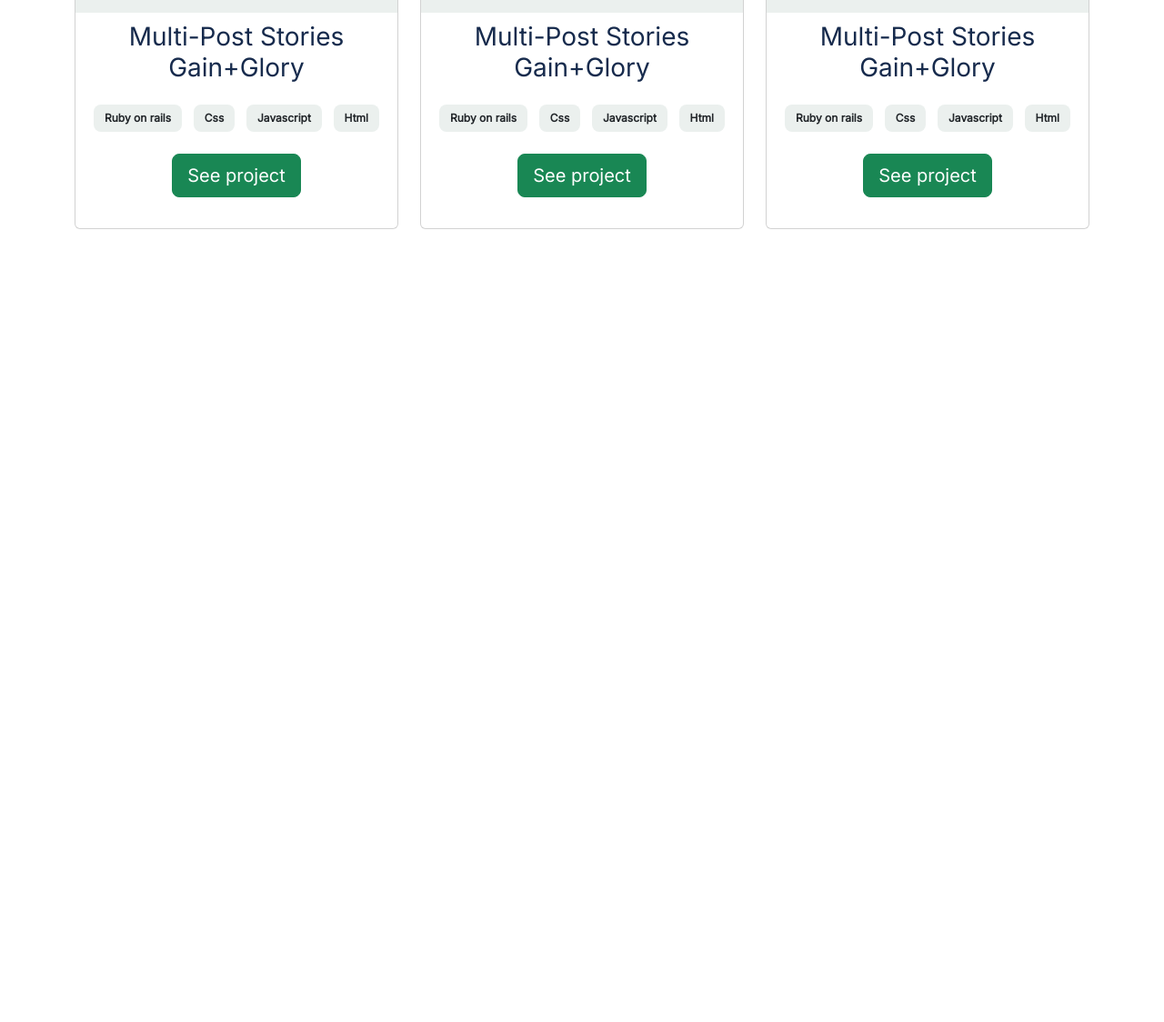
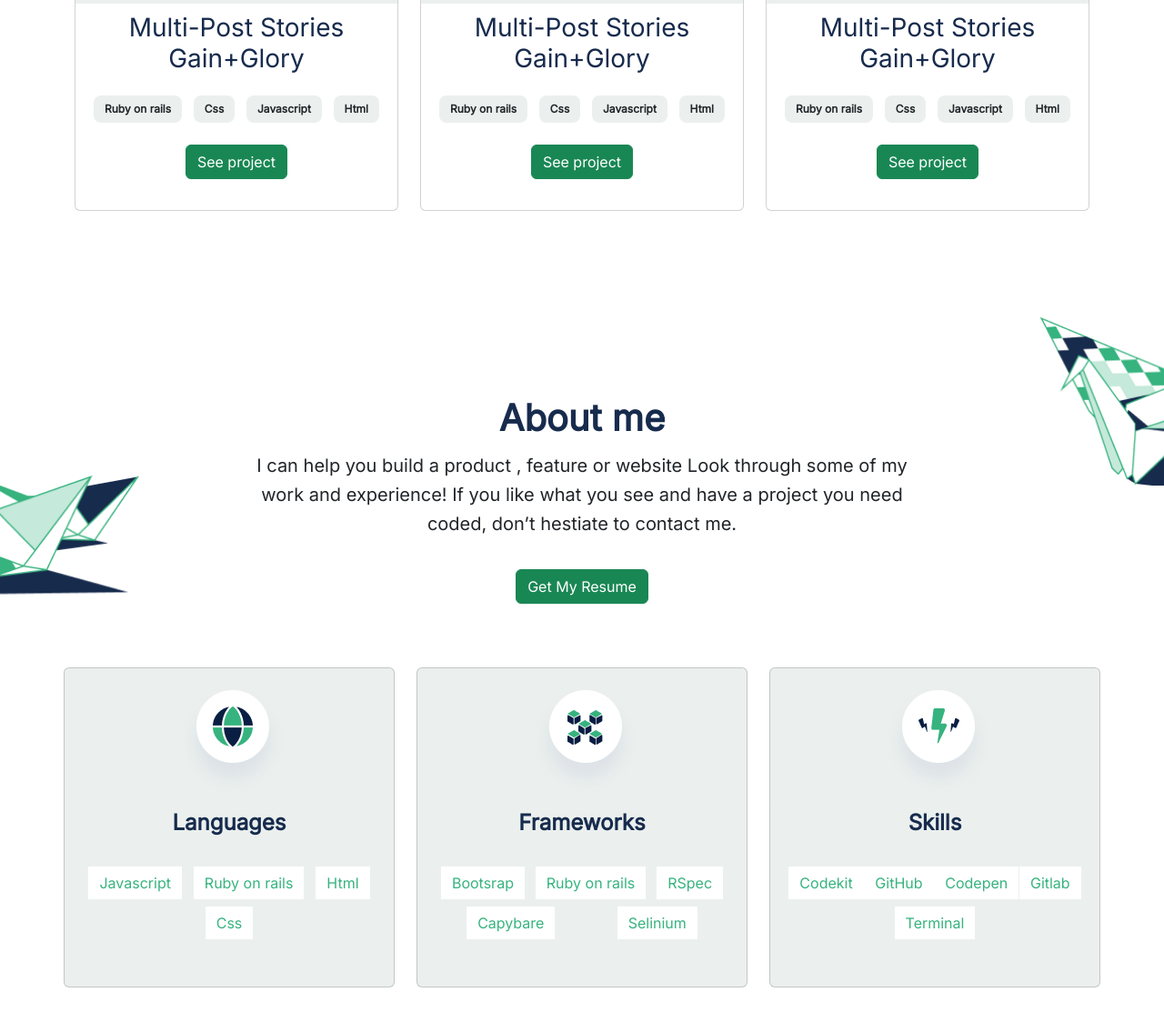
Before and after one commit to Progress2002/Portfolio-prototype, a website: page index.html in a window 1280 px wide. Shown: the part 1949-3073 px from the top of the page at 91% size. Before the commit the page ends 2249 px from the top, so only its background shows below. Drawn offline with nearby package versions, Linux system fonts and the light colour scheme.

Commit message:
Add about section

```diff
--- a/index.html
+++ b/index.html
@@ -119,7 +119,7 @@
                 <li class="">Html</li>
               </ul>
               <div class="text-center my-4">
-                <a href="#" class="btn btn-success btn-lg">See project</a>
+                <a href="#" class="btn btn-success">See project</a>
               </div>
             </div>
           </div>
@@ -138,7 +138,7 @@
                 <li class="">Html</li>
               </ul>
               <div class="text-center my-4">
-                <a href="#" class="btn btn-success btn-lg">See project</a>
+                <a href="#" class="btn btn-success">See project</a>
               </div>
             </div>
           </div>
@@ -157,7 +157,7 @@
                 <li class="">Html</li>
               </ul>
               <div class="text-center my-4">
-                <a href="#" class="btn btn-success btn-lg">See project</a>
+                <a href="#" class="btn btn-success ">See project</a>
               </div>
             </div>
           </div>
@@ -176,7 +176,7 @@
                 <li class="">Html</li>
               </ul>
               <div class="text-center my-4">
-                <a href="#" class="btn btn-success btn-lg">See project</a>
+                <a href="#" class="btn btn-success ">See project</a>
               </div>
             </div>
           </div>
@@ -195,7 +195,7 @@
                 <li class="">Html</li>
               </ul>
               <div class="text-center my-4">
-                <a href="#" class="btn btn-success btn-lg">See project</a>
+                <a href="#" class="btn btn-success ">See project</a>
               </div>
             </div>
           </div>
@@ -208,19 +208,87 @@
                 Multi-Post Stories Gain+Glory
               </h4>
               <ul class="d-flex my-4">
-                <li class="">Ruby on rails</li>
-                <li class="">Css</li>
-                <li class="">Javascript</li>
-                <li class="">Html</li>
+                <li>Ruby on rails</li>
+                <li>Css</li>
+                <li>Javascript</li>
+                <li>Html</li>
               </ul>
               <div class="text-center my-4">
-                <a href="#" class="btn btn-success btn-lg">See project</a>
+                <a href="#" class="btn btn-success ">See project</a>
               </div>
             </div>
           </div>
         </div>
       </div>
     </section>
+    <section class="container-fluid about-section">
+      <div class="container about">
+        <h2 class="text-center h2">About me</h2>
+      <p class="text-center ">
+        I can help you build a product , feature or website Look through some of my work and experience! If you like what you see and have a project you need coded,
+        don’t hestiate to contact me.
+      </p>
+      <div class="text-center">
+        <a href="#" class="btn btn-success ">Get My Resume</a>
+      </div>
+      <div class="row">
+        <div class="col-sm-12 col-md-6 col-xl-4 work-item">
+          <div class="card">
+            <div class="card-img-top text-center">
+              <img src="images/Icons (2).png" alt="">
+            </div>
+            <div class="card-body">
+              <h4 class="card-title text-center">
+                Languages
+              </h4>
+              <ul class="d-flex my-4">
+                <li>Javascript</li>
+                <li>Ruby on rails</li>
+                <li>Html</li>
+                <li>Css</li>
+              </ul>
+            </div>
+          </div>
+        </div>
+        <div class="col-sm-12 col-md-6 col-xl-4 work-item">
+          <div class="card">
+            <div class="card-img-top text-center">
+              <img src="images/Icons.png" alt="">
+            </div>
+            <div class="card-body">
+              <h4 class="card-title text-center">
+                Frameworks
+              </h4>
+              <ul class="d-flex my-4">
+                <li>Bootsrap</li>
+                <li>Ruby on rails</li>
+                <li>RSpec</li>
+                <li>Capybare</li>
+                <li>Selinium</li>
+              </ul>
+            </div>
+          </div>
+        </div>
+        <div class="col-sm-12 col-md-6 col-xl-4 work-item">
+          <div class="card">
+            <div class="card-img-top text-center">
+              <img src="images/Icons (1).png" alt="">
+            </div>
+            <div class="card-body">
+              <h4 class="card-title text-center">Skills</h4>
+              <ul class="d-flex my-4">
+                <li>Codekit</li>
+                <li>GitHub</li>
+                <li>Codepen</li>
+                <li>Gitlab</li>
+                <li>Terminal</li>
+              </ul>
+            </div>
+          </div>
+        </div>
+      </div>
+      </div>
+    </section>
 
     <script src="https://cdn.jsdelivr.net/npm/bootstrap@5.2.1/dist/js/bootstrap.bundle.min.js"></script>
   </body>
--- a/styles.scss
+++ b/styles.scss
@@ -15,7 +15,7 @@ ul {
 header {
   background-color: #fff;
   padding-bottom: 412px;
-  background-image: url("images/Header-llustration-desktop.svg");
+  background-image: url("../images/Header-llustration-desktop.svg");
   background-repeat: no-repeat;
   background-size: contain;
   background-position: center;
@@ -119,3 +119,61 @@ nav {
   border-radius: 10px;
   padding: 10px 20px;
 }
+
+.about-section {
+  background-image: url("../images/about-me-background.png");
+  background-size: cover;
+  background-repeat: no-repeat;
+  background-position: top;
+}
+
+.about {
+  padding: 154px 0;
+  h4 {
+    font-style: normal;
+    font-weight: 600;
+    font-size: 24px;
+    line-height: 32px;
+    color: $priColor;
+  }
+
+  p{
+    width: 920px;
+    height: 106px;
+    font-weight: 400;
+    font-size: 20px;
+    line-height: 32px;
+    margin: 10px auto 24px;
+    padding: 0 90px;
+  }
+
+  .card,
+  .card-body {
+    background-color:  #EBF0EE;
+  }
+
+  .btn {
+    margin-bottom: 50px;
+  }
+
+  .row {
+    margin-bottom: 50px;
+
+    .card {
+      margin-top: 20px;
+      height: 352px;
+    }
+  }
+
+  ul {
+    justify-content: space-around;
+    flex-wrap: wrap;
+    li {
+      padding: 6px 12px;
+      color: $secColor;
+      background-color: #fff;
+      margin-top: 8px;
+
+    }
+  }
+}
```
Also changed, not shown: images/about-me-background.png (added), images/form-background.png (added), styles.css, 1 other file.
